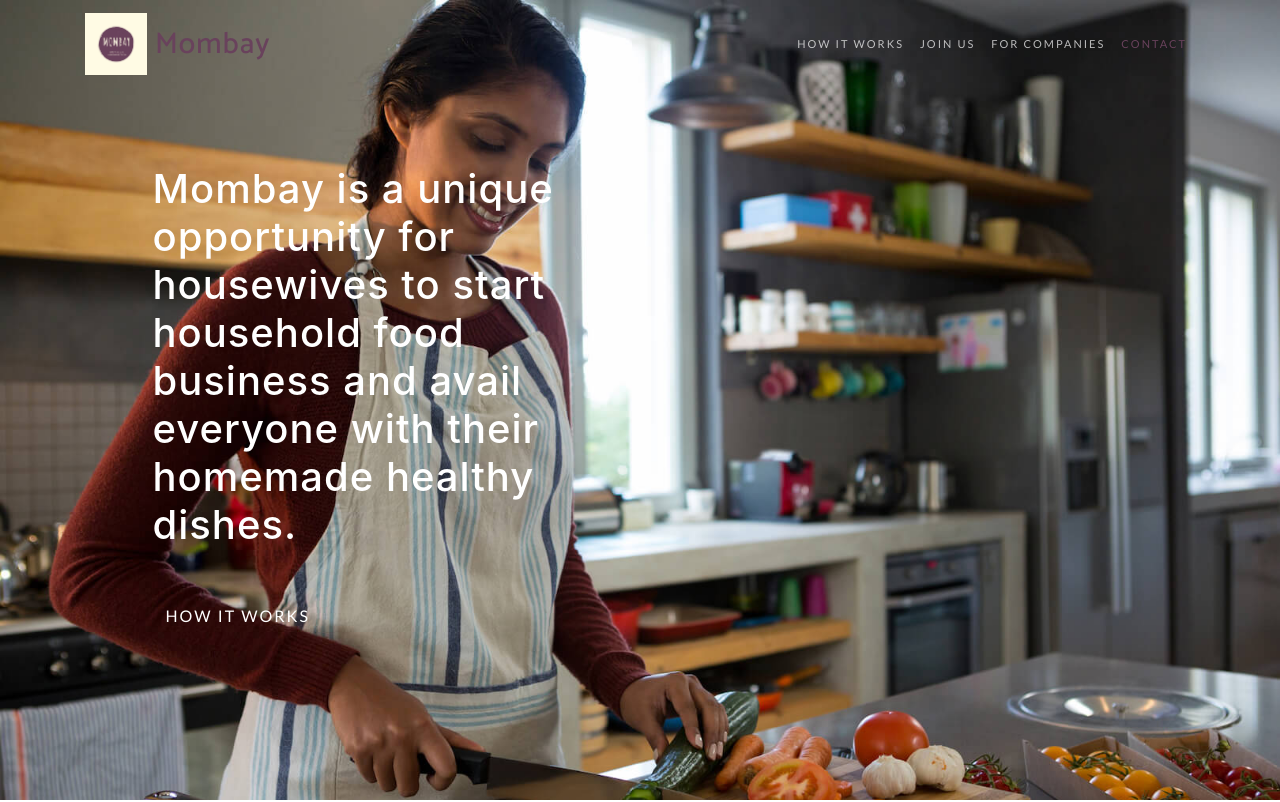
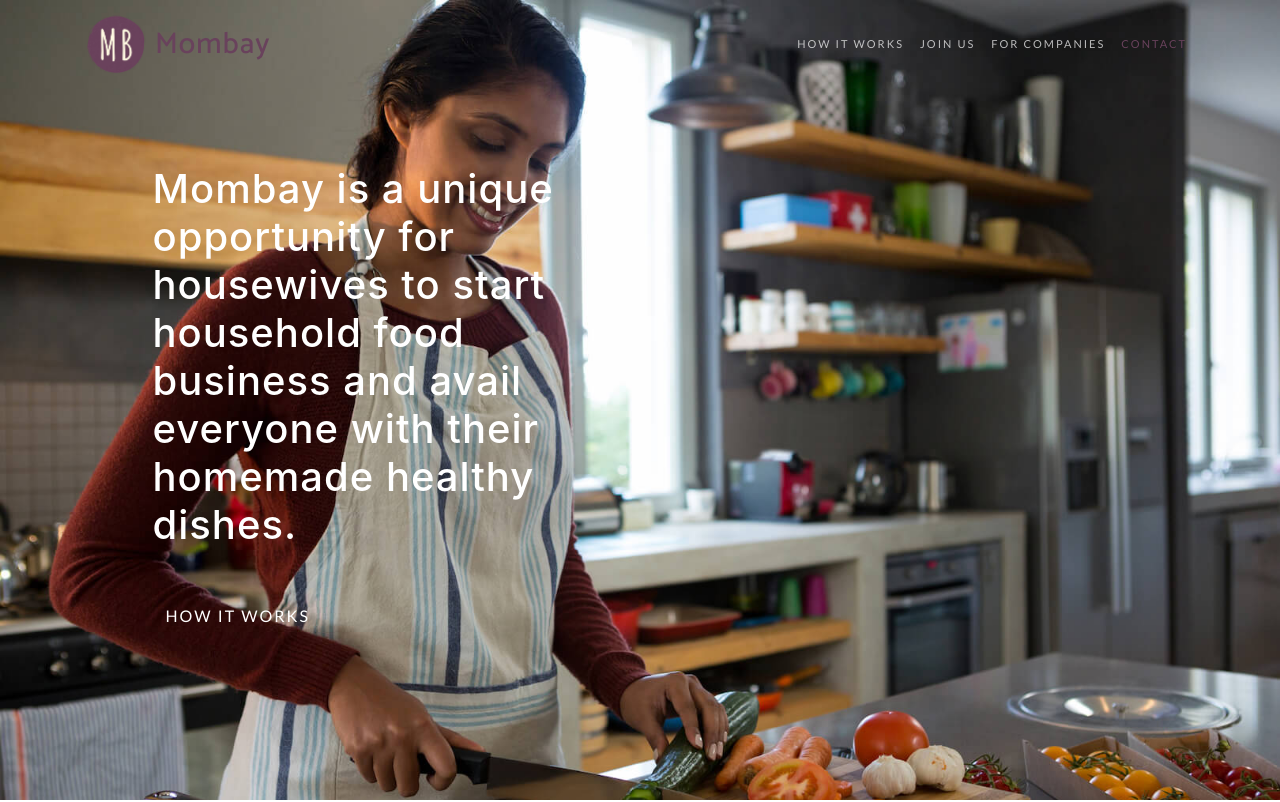
Before and after one commit to MombayHospitality/MombayHospitality.github.io, a website with bundled scripts: page index.html in a window 1280 px wide. Shown: the top 802 px of the page. Built offline with nearby package versions, Linux system fonts and the light colour scheme; a web font is replaced by a local one.

Commit message:
Icon changed

```diff
--- a/index.html
+++ b/index.html
@@ -42,7 +42,7 @@
     <nav class="navbar navbar-expand-lg navbar-light fixed-top" id="mainNav">
       <div class="container">
         <a class="navbar-brand js-scroll-trigger" href="#page-top">
-          <img src="img/Logo.PNG" width="62px"></img>
+          <img src="img/Icon.png" width="62px"></img>
           <span style="vertical-align: text-bottom;">Mombay</span>
         </a>
         <button class="navbar-toggler navbar-toggler-right" type="button" data-toggle="collapse" data-target="#navbarResponsive" aria-controls="navbarResponsive" aria-expanded="false" aria-label="Toggle navigation">
```
